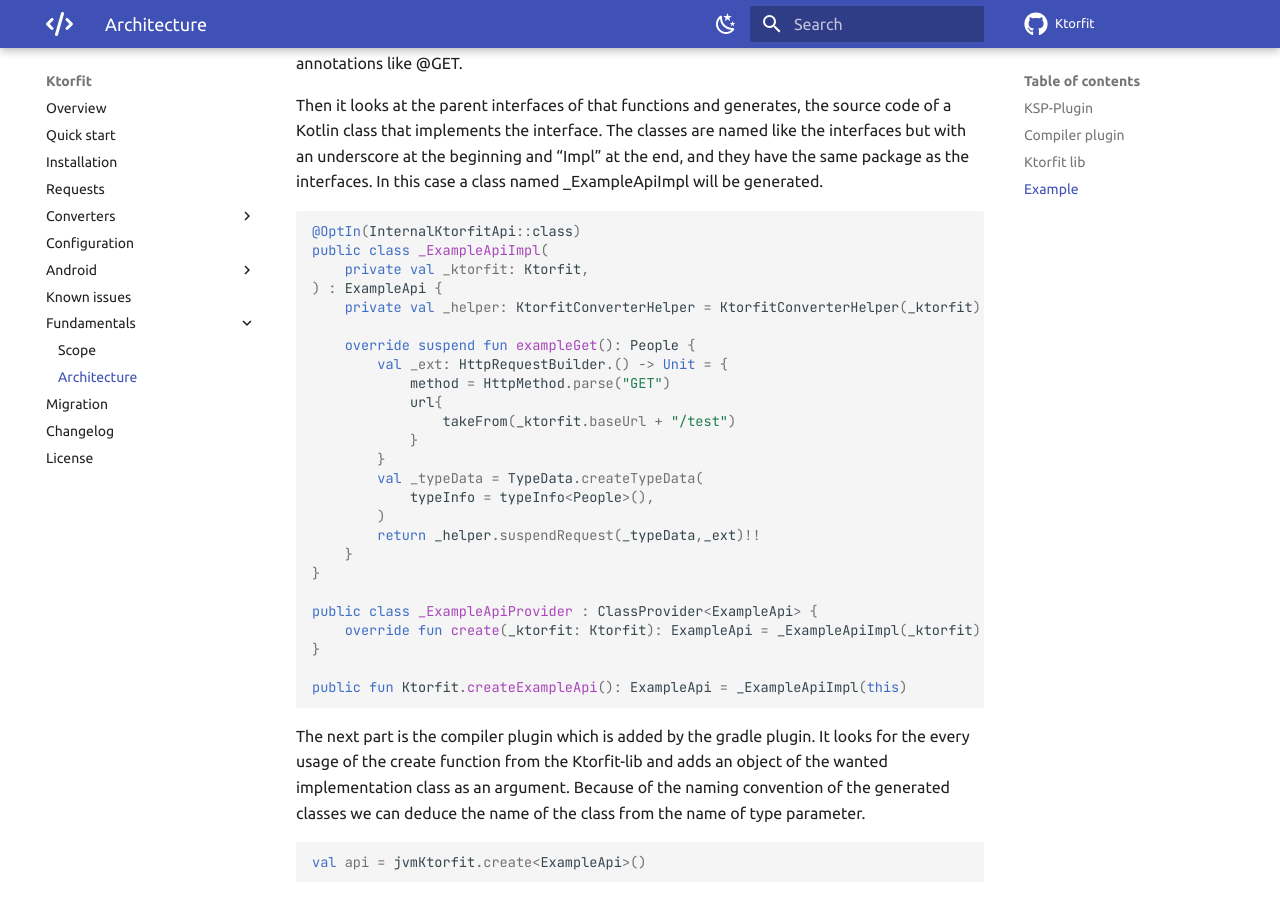
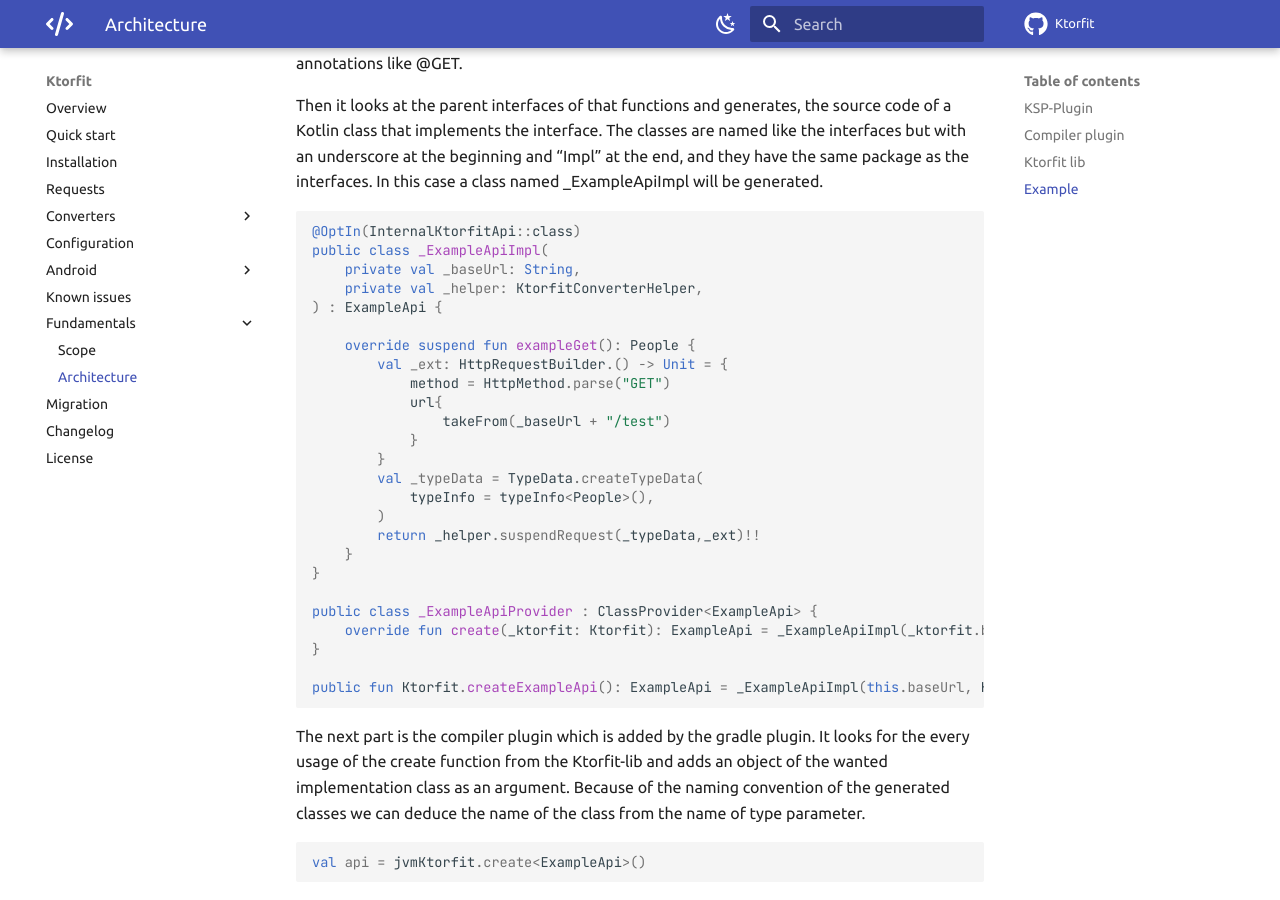
Before and after one commit to Foso/Ktorfit, an MkDocs documentation site: the page built from docs/architecture.md, in a window 1280 px wide and 900 px high, scrolled down 912 px. Built offline with MkDocs 1.6.1 and Material for MkDocs 9.7.7, drawn with Linux system fonts in a browser that asks for light colours; comment, search, counter and statistics services are not loaded.

Commit message:
Refactor code generation

````diff
--- a/docs/architecture.md
+++ b/docs/architecture.md
@@ -32,15 +32,15 @@
 ```kotlin
 @OptIn(InternalKtorfitApi::class)
 public class _ExampleApiImpl(
-    private val _ktorfit: Ktorfit,
+    private val _baseUrl: String,
+    private val _helper: KtorfitConverterHelper,
 ) : ExampleApi {
-    private val _helper: KtorfitConverterHelper = KtorfitConverterHelper(_ktorfit)
 
     override suspend fun exampleGet(): People {
         val _ext: HttpRequestBuilder.() -> Unit = {
             method = HttpMethod.parse("GET")
             url{
-                takeFrom(_ktorfit.baseUrl + "/test")
+                takeFrom(_baseUrl + "/test")
             }
         }
         val _typeData = TypeData.createTypeData(
@@ -51,10 +51,11 @@
 }
 
 public class _ExampleApiProvider : ClassProvider<ExampleApi> {
-    override fun create(_ktorfit: Ktorfit): ExampleApi = _ExampleApiImpl(_ktorfit)
+    override fun create(_ktorfit: Ktorfit): ExampleApi = _ExampleApiImpl(_ktorfit.baseUrl, KtorfitConverterHelper(_ktorfit))
 }
 
-public fun Ktorfit.createExampleApi(): ExampleApi = _ExampleApiImpl(this)
+public fun Ktorfit.createExampleApi(): ExampleApi = _ExampleApiImpl(this.baseUrl, KtorfitConverterHelper(this))
+
 ```
 
 The next part is the compiler plugin which is added by the gradle plugin.
````
Also changed, not shown: ktorfit-compiler-plugin/Readme.md (+5 -0 lines), 7 other files.
